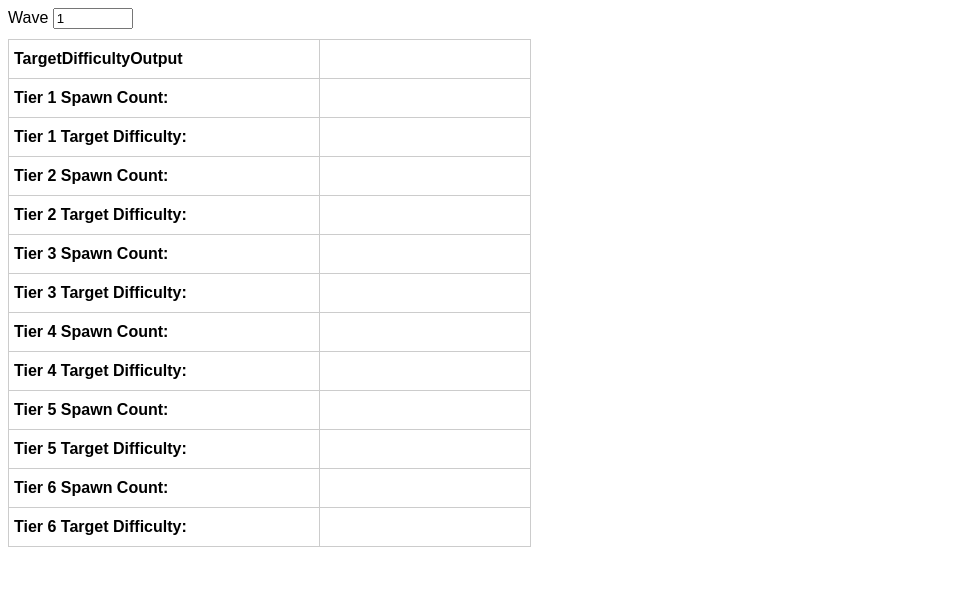
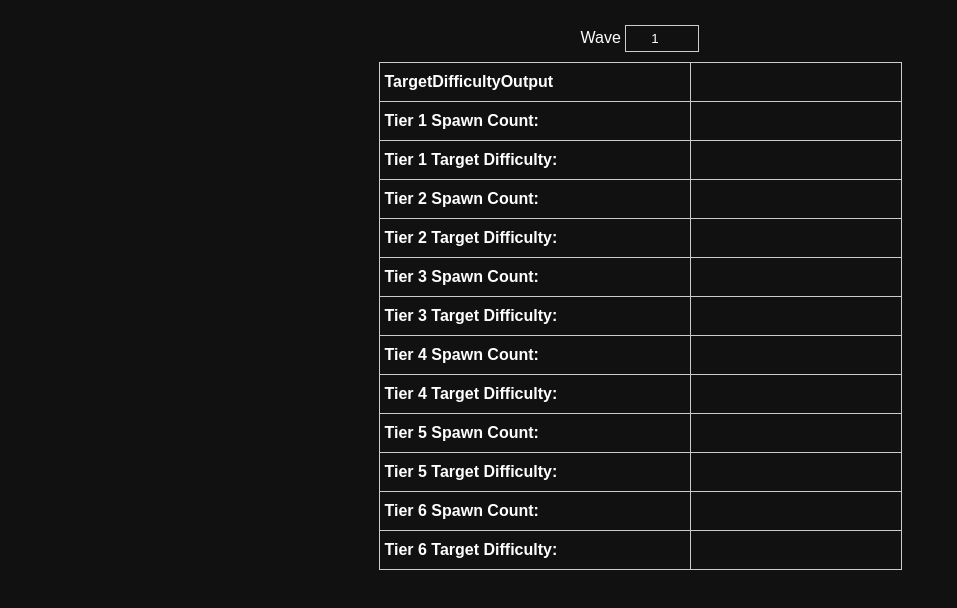
Before and after one commit to milestone-dev/TDMap, a plain HTML site: page index.html in a window 1280 px wide. Shown: the whole page, without its empty margins (0-957 px from the left). Drawn offline with Linux system fonts and the light colour scheme; a script that the page names is missing.

Commit message:
Update index.html

```diff
--- a/index.html
+++ b/index.html
@@ -5,19 +5,34 @@
 	<title>TDMap Test</title>
 	<script type="text/javascript" src="Balance.eps"></script>
 	<style type="text/css">
+
 		*,* {
 			font-family: Arial;
 			text-align: left;
 		}
 
-		table {
-			margin: 10px 0;
+		body {
+			margin: 25px;
 		}
 
-		table, th, td {
+		body, input {
+			background: #111;
+			color: #fff;
+			text-align:  center;
+		}
+
+		table {
+			margin: 10px auto;
+		}
+
+		table, th, td, input {
 			border: 1px solid #ccc;
 			border-collapse: collapse;
 			padding: 10px 5px;
+		}
+
+		input {
+			padding: 5px 0;
 		}
 
 		th {
```
